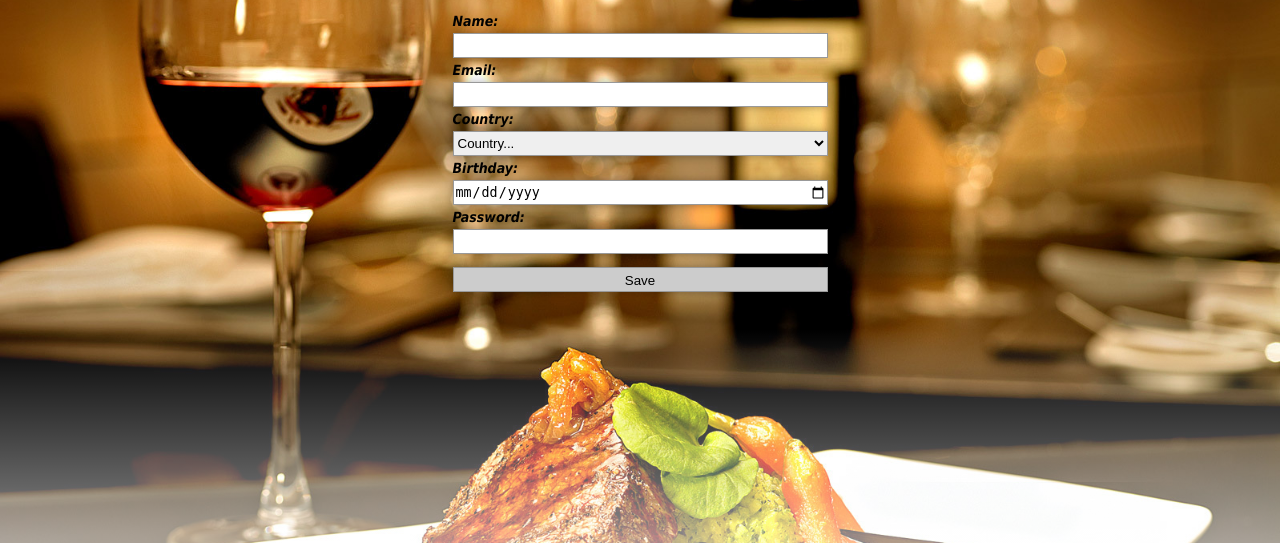
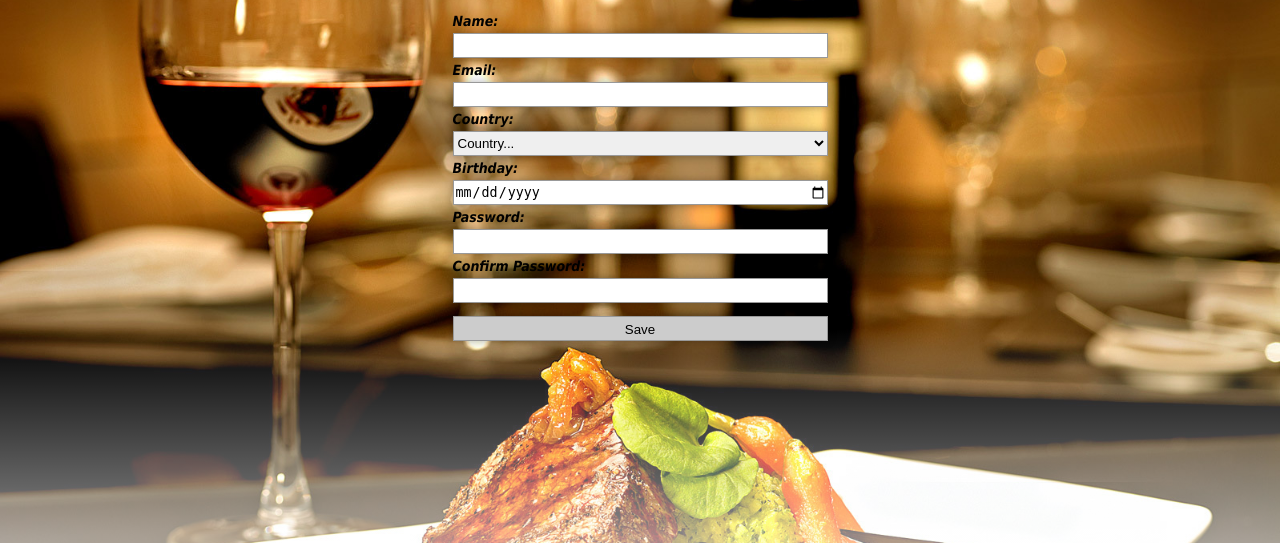
Before and after one commit to MitchLira/FEUP-LTW, a PHP site: page /pages/edit_profile.php in a window 1280 px wide. Shown: the part 119-662 px from the top of the page. Run offline with PHP 8.4, Linux system fonts and the light colour scheme; the visitor is signed in with stand-in values (Sample User, id 1); data comes from the database, SQL or seed files in the repository.

Commit message:
edit profile added some stuff

```diff
--- a/templates/edit_profile.php
+++ b/templates/edit_profile.php
@@ -1,17 +1,17 @@
 <form action="../actions/save_profile.php" method="post" id="editProfile">
 
-    <input type="hidden" name="id" value="<?=$user['id']?>">
+    <input type="hidden" name="username" value="<?=$user['username']?>">
 
     <label>Name:
-        <input type="text" name="name" value="<?=$user['name']?>">
+        <input type="text" name="name" value="<?=$user['name']?>" required>
     </label>
 
     <label>Email:
-        <input type="e-mail" name="email" value="<?=$user['email']?>">
+        <input type="e-mail" name="email" value="<?=$user['email']?>" required>
     </label>
 
     <label>Country:
-        <select name="country">
+        <select name="country" required>
             <option value="">Country...</option>
             <option value="Afganistan">Afghanistan</option>
             <option value="Albania">Albania</option>
@@ -264,13 +264,17 @@
     </label>
 
     <label>Birthday:
-        <input type="date" name="birthday" value="<?=$user['birthday']?>">
+        <input type="date" name="birthday" value="<?=$user['birthday']?>"required>
     </label>
 
     <label>Password:
-        <input type="password" name="password" value="<?=$user['password']?>" >
+        <input type="password" name="password" required >
     </label>
 
-    <input type="submit" name="submit" value="Save" id="buttonSave">
+    <label>Confirm Password:
+       <input type="password" name="confirm_password"  required>
+    </label>
+
+    <input type="submit" name="submit" value="Save" id="buttonSave" >
 
 </form>
```
